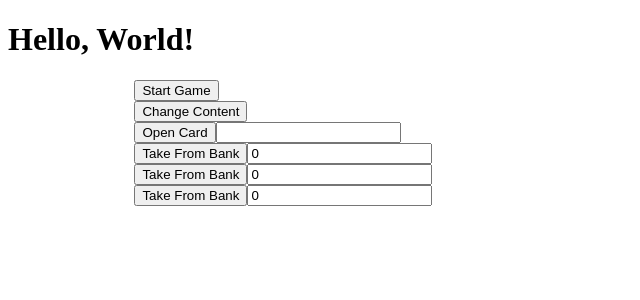
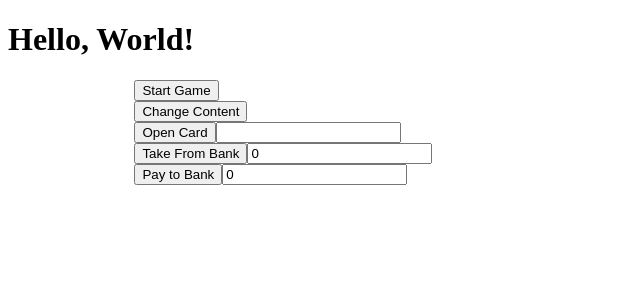
Before and after one commit to BenRub/coup_game, a Flask app: template templates/hello.html in a window 1280 px wide. Shown: the top 300 px of the page, without its empty margins (0-640 px from the left). Run offline with Flask 2, Linux system fonts and the light colour scheme; the template is opened without the code that fills it, so the values that code supplies are empty.

Commit message:
Pay to bank txt

```diff
--- a/templates/hello.html
+++ b/templates/hello.html
@@ -24,8 +24,7 @@
 
     <div><button type="button" onclick="openCard()">Open Card</button><input id="txtCardToOpen" value=""></div>
     <div><button type="button" onclick="takeFromBank()">Take From Bank</button><input id="txtTakeFromBank" value="0"></div>
-    <div><button type="button" onclick="takeFromBank()">Take From Bank</button><input id="txtTakeFromBank" value="0"></div>
-    <div><button type="button" onclick="payToBank()">Take From Bank</button><input id="txtPayToBank" value="0"></div>
+    <div><button type="button" onclick="payToBank()">Pay to Bank</button><input id="txtPayToBank" value="0"></div>
 
     <div id="players_info">
 
```
